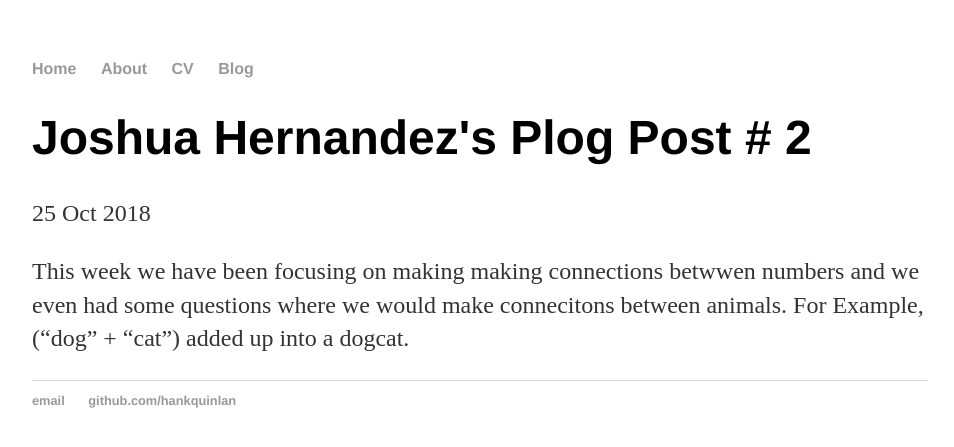
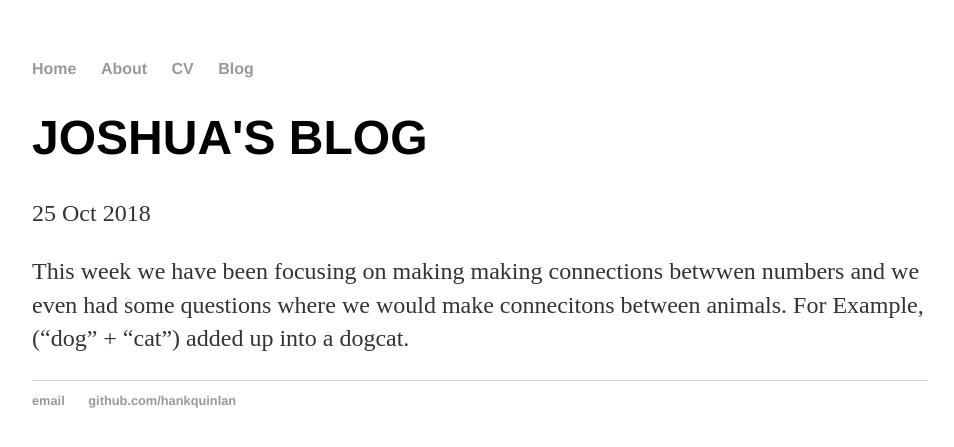
Before and after one commit to joshuah9751/joshuah9751.github.io, a Jekyll site: the page built from _posts/2018-10-25-weekly-reflection.md, in a window 1280 px wide. Shown: the top 447 px of the page, without its empty margins (160-1114 px from the left). Built offline with Jekyll 4.4.1, drawn with Linux system fonts in a browser that asks for light colours.

Commit message:
Update 2018-10-25-weekly-reflection.md

```diff
--- a/_posts/2018-10-25-weekly-reflection.md
+++ b/_posts/2018-10-25-weekly-reflection.md
@@ -1,6 +1,6 @@
 ---
 layout: post
-title: "Joshua Hernandez's Plog Post # 2"
+title: "JOSHUA'S BLOG"
 date: 2018-10-25
 ---
 
```
